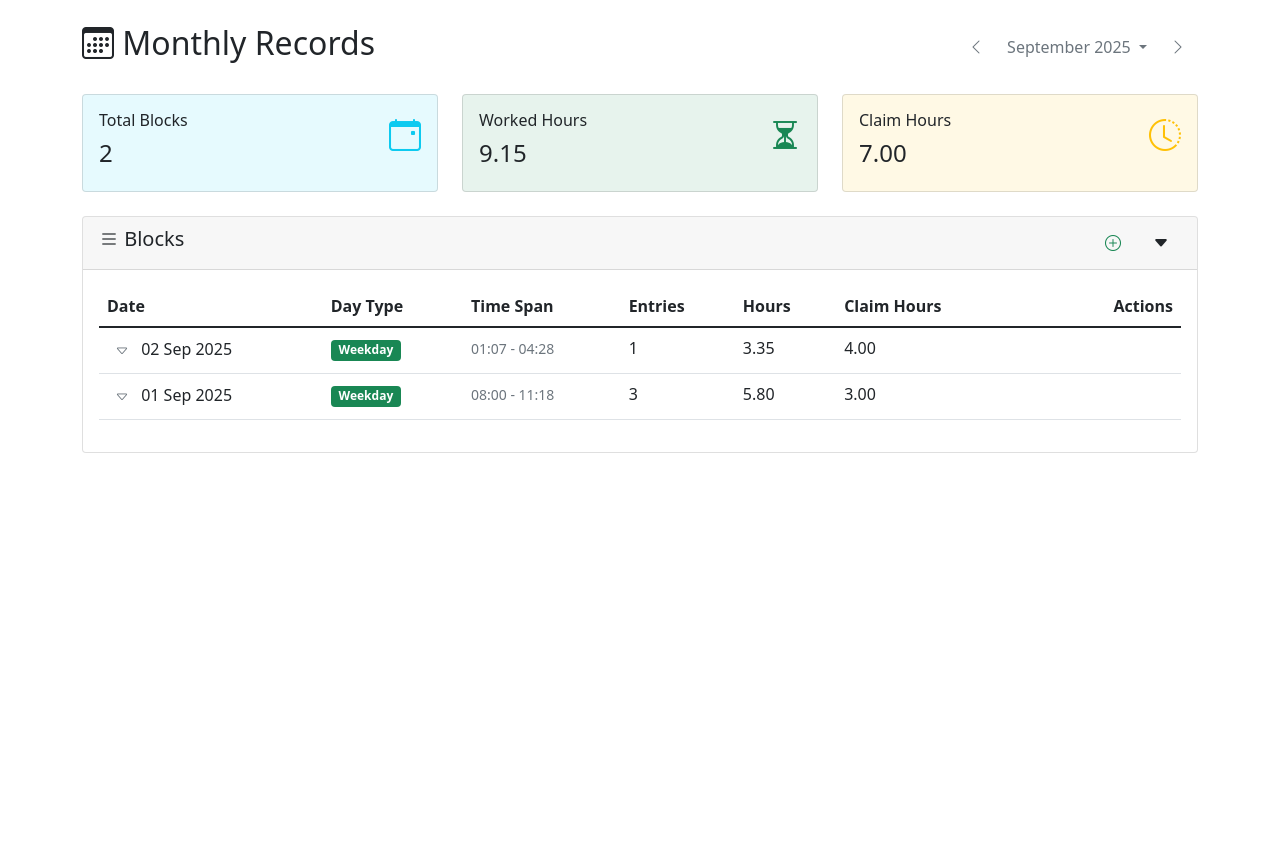
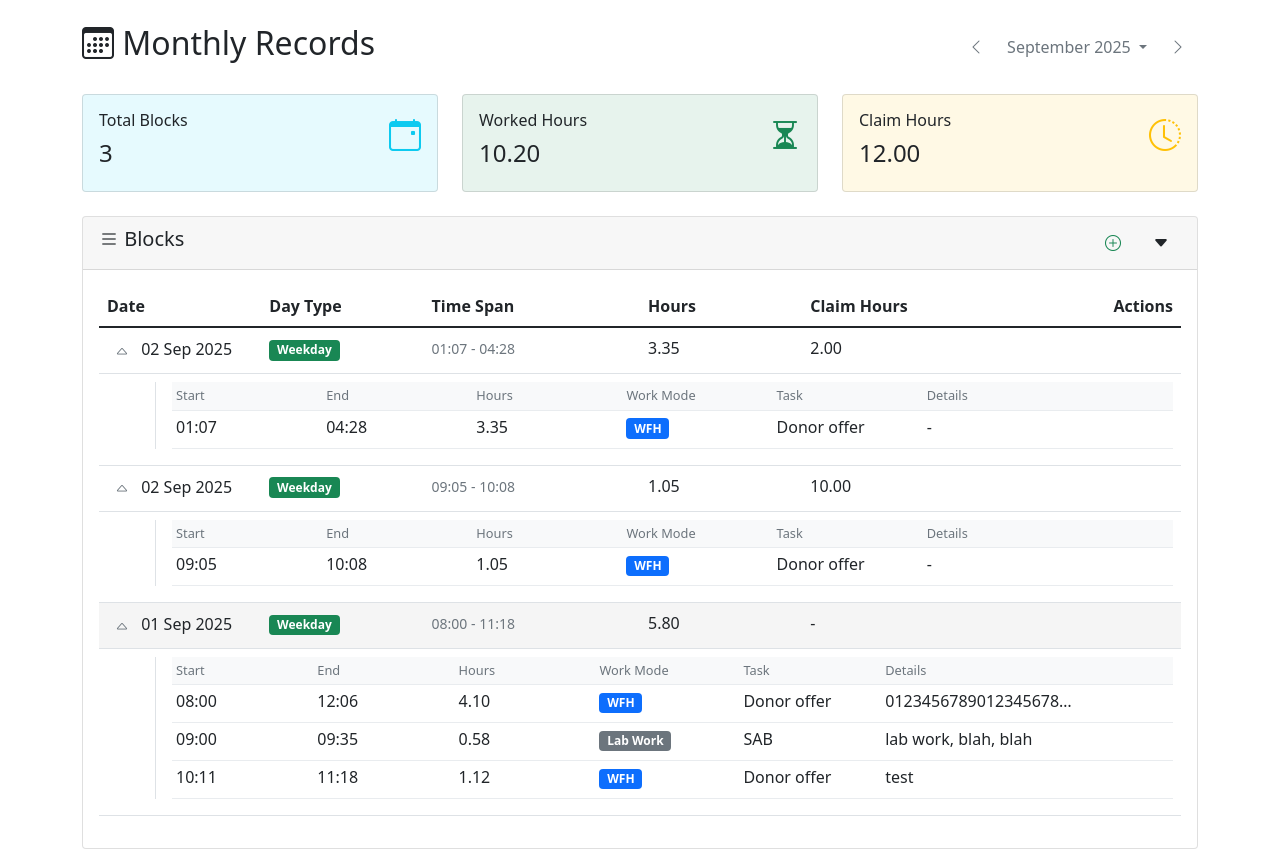
Before and after one commit to machnine/oncall_system, a Django app: page / in a window 1280 px wide. Shown: the part 56-905 px from the top of the page. Before the commit the page ends 509 px from the top, so only its background shows below. Run offline with Django 5.2, Linux system fonts and the light colour scheme; a user stored in the database is signed in; data comes from the database, SQL or seed files in the repository; some libraries are stand-ins or nearby versions.

Commit message:
before converting table to div in dashboard view

```diff
--- a/records/models.py
+++ b/records/models.py
@@ -44,6 +44,7 @@
     staff = models.ForeignKey(OnCallStaff, on_delete=models.CASCADE)
     date = models.DateField()
     day_type = models.CharField(max_length=20, choices=DAY_TYPES, default='Weekday')
+    claim = models.DecimalField(max_digits=5, decimal_places=2, null=True, blank=True, help_text="Total claim hours for this block")
     created = models.DateTimeField(default=timezone.now)
     last_modified = models.DateTimeField(auto_now=True)
 
@@ -80,7 +81,6 @@
     task = models.ForeignKey(Task, on_delete=models.CASCADE)
     detail = models.ForeignKey(Detail, on_delete=models.SET_NULL, null=True, blank=True)
     work_mode = models.ForeignKey(WorkMode, on_delete=models.CASCADE)
-    claim = models.DecimalField(max_digits=5, decimal_places=2, default=0.00)
     created = models.DateTimeField(default=timezone.now)
     last_modified = models.DateTimeField(auto_now=True)
 
--- a/records/templates/records/partials/blocks_table.html
+++ b/records/templates/records/partials/blocks_table.html
@@ -1,15 +1,22 @@
 <div class="card">
     <div class="card-header d-flex justify-content-between align-items-center">
-        <h5><i class="bi bi-list"></i> Blocks</h5>
+        <h5>
+            <i class="bi bi-list"></i> Blocks
+        </h5>
         <div class="d-flex align-items-center">
             {% if not is_admin_view and is_current_month %}
-                <a href="{% url 'add_block' %}" class="btn btn-outline-success border-0" data-bs-toggle="tooltip" title="Add a new block">
+                <a href="{% url 'add_block' %}"
+                   class="btn btn-outline-success border-0"
+                   data-bs-toggle="tooltip"
+                   title="Add a new block">
                     <i class="bi bi-plus-circle"></i>
                 </a>
             {% endif %}
             {% if blocks %}
-                <button id="toggleAllBlocks" class="btn btn-outline-dark border-0 {% if not is_admin_view and is_current_month %}ms-2{% endif %}"
-                        data-bs-toggle="tooltip" title="Expand all blocks">
+                <button id="toggleAllBlocks"
+                        class="btn btn-outline-dark border-0 {% if not is_admin_view and is_current_month %}ms-2{% endif %}"
+                        data-bs-toggle="tooltip"
+                        title="Expand all blocks">
                     <i class="bi bi-caret-down-fill"></i>
                 </button>
             {% endif %}
@@ -21,23 +28,27 @@
                 <table class="table">
                     <thead>
                         <tr>
-                            <th>Date</th>
-                            <th>Day Type</th>
-                            <th>Time Span</th>
-                            <th>Entries</th>
-                            <th>Hours</th>
-                            <th>Claim Hours</th>
-                            {% if not is_admin_view %}
-                                <th class="text-end">Actions</th>
-                            {% endif %}
+                            <th width="15%">Date</th>
+                            <th width="15%">Day Type</th>
+                            <th width="20%">Time Span</th>
+                            <th width="15%">Hours</th>
+                            <th width="15%">Claim Hours</th>
+                            {% if not is_admin_view %}<th class="text-end">Actions</th>{% endif %}
                         </tr>
                     </thead>
                     <tbody>
                         {% for block in blocks %}
-                            <tr>
+                            {% ifchanged block.date %}
+                                {% cycle 'bg-light' '' as date_bg silent %}
+                            {% endifchanged %}
+                            <tr style="background-color: {% if date_bg == 'bg-light' %}transparent{% else %}#f5f5f5{% endif %};">
                                 <td>
-                                    <button class="btn btn-sm btn-outline-secondary border-0" type="button" data-bs-toggle="collapse" data-bs-target="#block-{{ block.id }}" aria-expanded="false">
-                                        <i class="bi bi-caret-down"></i>
+                                    <button class="btn btn-sm btn-outline-secondary border-0"
+                                            type="button"
+                                            data-bs-toggle="collapse"
+                                            data-bs-target="#block-{{ block.id }}"
+                                            aria-expanded="true">
+                                        <i class="bi bi-caret-up"></i>
                                     </button>
                                     {{ block.date|date:"d M Y" }}
                                 </td>
@@ -61,80 +72,94 @@
                                         <span class="text-muted">-</span>
                                     {% endif %}
                                 </td>
-                                <td>{{ block.time_entries.count }}</td>
                                 <td>{{ block.calculated_hours|floatformat:2 }}</td>
-                                <td>{{ block.calculated_claims|floatformat:2 }}</td>
+                                <td>
+                                    {% if block.claim %}
+                                        {{ block.claim|floatformat:2 }}
+                                    {% else %}
+                                        -
+                                    {% endif %}
+                                </td>
                                 {% if not is_admin_view %}
                                     <td class="text-end">
                                         <div class="btn-group block-actions" role="group" style="opacity: 0; transition: opacity 0.2s;">
-                                            <a href="{% url 'add_time_entry' block.id %}" class="btn btn-sm btn-outline-success border-0"
-                                               data-bs-toggle="tooltip" title="Add time entry to this block">
+                                            <a href="{% url 'add_time_entry' block.id %}"
+                                               class="btn btn-sm btn-outline-success border-0"
+                                               data-bs-toggle="tooltip"
+                                               title="Add time entry to this block">
                                                 <i class="bi bi-plus-circle"></i>
                                             </a>
-                                            <a href="{% url 'edit_block' block.id %}" class="btn btn-sm btn-outline-primary border-0"
-                                               data-bs-toggle="tooltip" title="Edit block date and day type">
+                                            <a href="{% url 'edit_block' block.id %}"
+                                               class="btn btn-sm btn-outline-primary border-0"
+                                               data-bs-toggle="tooltip"
+                                               title="Edit block date and day type">
                                                 <i class="bi bi-pencil"></i>
                                             </a>
-                                            <a href="{% url 'delete_block' block.id %}" class="btn btn-sm btn-outline-danger border-0"
-                                               data-bs-toggle="tooltip" title="Delete block and all time entries">
+                                            <a href="{% url 'delete_block' block.id %}"
+                                               class="btn btn-sm btn-outline-danger border-0"
+                                               data-bs-toggle="tooltip"
+                                               title="Delete block and all time entries">
                                                 <i class="bi bi-trash"></i>
                                             </a>
                                         </div>
                                     </td>
                                 {% endif %}
                             </tr>
-                            <tr class="collapse" id="block-{{ block.id }}">
-                                <td colspan="{% if is_admin_view %}6{% else %}7{% endif %}" class="p-0">
+                            <tr class="collapse show" id="block-{{ block.id }}">
+                                <td colspan="{% if is_admin_view %}6{% else %}7{% endif %}" class="pb-3">
                                     {% if block.time_entries.all %}
-                                        <div class="table-responsive" style="margin-left: 3rem; padding-left:1rem; border-left: 1px solid #dee2e6;">
-                                            <table class="table table-sm mb-0">
-                                                <thead class="table-light">
+                                        <div class="table-responsive"
+                                             style="margin-left: 3rem;
+                                                    padding-left:1rem;
+                                                    border-left: 1px solid #dee2e6">
+                                            <table class="table table-sm mb-0 border-0" style="--bs-table-border-width: 1px; --bs-table-border-color: #e9ecef;">
+                                                <thead class="text-muted" style="font-size: 0.8rem; background-color: #f8f9fa; border-bottom: 1px solid #e9ecef !important;">
                                                     <tr>
-                                                        <th style="font-size: 0.8rem;">Start</th>
-                                                        <th style="font-size: 0.8rem;">End</th>
-                                                        <th style="font-size: 0.8rem;">Task</th>
-                                                        <th style="font-size: 0.8rem;">Work Mode</th>
-                                                        <th style="font-size: 0.8rem;">Details</th>
-                                                        <th style="font-size: 0.8rem;">Hours</th>
-                                                        <th style="font-size: 0.8rem;">Claim</th>
+                                                        <td style="width: 15%; border: none;">Start</td>
+                                                        <td style="width: 15%; border: none;">End</td>
+                                                        <td style="width: 15%; border: none;">Hours</td>
+                                                        <td style="width: 15%; border: none;">Work Mode</td>
+                                                        <td style="width: 15%; border: none;">Task</td>
+                                                        <td style="width: 15%; border: none;">Details</td>
                                                         {% if not is_admin_view %}
-                                                            <th></th>
+                                                            <td style="width: 10%; border: none;"></td>
                                                         {% endif %}
                                                     </tr>
                                                 </thead>
-                                                <tbody>
+                                                <tbody style="border-top: 1px solid #e9ecef !important;">
                                                     {% for entry in block.time_entries.all %}
-                                                        <tr>
-                                                            <td>{{ entry.time_started|time:"H:i" }}</td>
-                                                            <td>{{ entry.time_ended|time:"H:i" }}</td>
-                                                            <td>{{ entry.task.name }}</td>
-                                                            <td>
+                                                        <tr style="border-bottom: 1px solid #e9ecef;">
+                                                            <td style="border-top: 1px solid #e9ecef;">{{ entry.time_started|time:"H:i" }}</td>
+                                                            <td style="border-top: 1px solid #e9ecef;">{{ entry.time_ended|time:"H:i" }}</td>
+                                                            <td style="border-top: 1px solid #e9ecef;">{{ entry.hours|floatformat:2 }}</td>
+                                                            <td style="border-top: 1px solid #e9ecef;">
                                                                 {% if entry.work_mode.name == 'WFH' %}
                                                                     <span class="badge bg-primary">{{ entry.work_mode.name }}</span>
                                                                 {% else %}
                                                                     <span class="badge bg-secondary">{{ entry.work_mode.name }}</span>
                                                                 {% endif %}
                                                             </td>
-                                                            <td>
+                                                            <td style="border-top: 1px solid #e9ecef;">{{ entry.task.name }}</td>
+                                                            <td style="border-top: 1px solid #e9ecef;">
                                                                 {% if entry.detail %}
-                                                                    <span title="{{ entry.detail.text }}" data-bs-toggle="tooltip">
-                                                                        {{ entry.detail.text|truncatechars:20 }}
-                                                                    </span>
+                                                                    <span title="{{ entry.detail.text }}" data-bs-toggle="tooltip">{{ entry.detail.text|truncatechars:20 }}</span>
                                                                 {% else %}
                                                                     -
                                                                 {% endif %}
                                                             </td>
-                                                            <td><strong>{{ entry.hours|floatformat:2 }}</strong></td>
-                                                            <td><strong>{% if entry.claim %}{{ entry.claim|floatformat:2 }}{% endif %}</strong></td>
                                                             {% if not is_admin_view %}
-                                                                <td class="text-end">
+                                                                <td class="text-end" style="border-top: 1px solid #e9ecef;">
                                                                     <div class="btn-group entry-actions" role="group" style="opacity: 0; transition: opacity 0.2s;">
-                                                                        <a href="{% url 'edit_time_entry' entry.id %}" class="btn btn-sm btn-outline-primary border-0"
-                                                                           data-bs-toggle="tooltip" title="Edit this time entry">
+                                                                        <a href="{% url 'edit_time_entry' entry.id %}"
+                                                                           class="btn btn-sm btn-outline-primary border-0"
+                                                                           data-bs-toggle="tooltip"
+                                                                           title="Edit this time entry">
                                                                             <i class="bi bi-pencil"></i>
                                                                         </a>
-                                                                        <a href="{% url 'delete_time_entry' entry.id %}" class="btn btn-sm btn-outline-danger border-0"
-                                                                           data-bs-toggle="tooltip" title="Delete this time entry">
+                                                                        <a href="{% url 'delete_time_entry' entry.id %}"
+                                                                           class="btn btn-sm btn-outline-danger border-0"
+                                                                           data-bs-toggle="tooltip"
+                                                                           title="Delete this time entry">
                                                                             <i class="bi bi-trash"></i>
                                                                         </a>
                                                                     </div>
@@ -146,7 +171,10 @@
                                             </table>
                                         </div>
                                     {% else %}
-                                        <div class="p-3 text-center text-muted" style="margin-left: 2rem; border-left: 1px solid #dee2e6; background-color: #f8f9fa;">
+                                        <div class="p-3 text-center text-muted"
+                                             style="margin-left: 2rem;
+                                                    border-left: 1px solid #dee2e6;
+                                                    background-color: #f8f9fa">
                                             <i class="bi bi-clock-history"></i>
                                             {% if is_admin_view %}
                                                 No time entries for this block.
@@ -166,7 +194,9 @@
                 <i class="bi bi-calendar-x" style="font-size: 3rem; color: #ccc;"></i>
                 {% if is_admin_view %}
                     <h5 class="mt-3 text-muted">No blocks recorded for this month</h5>
-                    <p class="text-muted">{{ staff.user.get_full_name|default:staff.user.username }} has not recorded any blocks for {{ current_month }}</p>
+                    <p class="text-muted">
+                        {{ staff.user.get_full_name|default:staff.user.username }} has not recorded any blocks for {{ current_month }}
+                    </p>
                 {% else %}
                     <h5 class="mt-3 text-muted">No blocks recorded for this month</h5>
                     <p class="text-muted">Start by adding your first block</p>
--- a/records/views.py
+++ b/records/views.py
@@ -5,7 +5,7 @@
 from django.urls import reverse
 from datetime import datetime, date
 from .models import OnCallStaff, Block, TimeEntry, WorkMode, Task, Detail
-from .forms import BlockForm, TimeEntryForm
+from .forms import BlockForm, BlockEditForm, TimeEntryForm
 from .utils.decorators import require_oncall_staff, require_staff_permission
 from .utils.date_helpers import get_month_date_range, build_month_context, get_safe_month_year_from_request
 
@@ -35,7 +35,6 @@
     # Add calculated totals to each block
     for block in blocks:
         block.calculated_hours = sum(entry.hours for entry in block.time_entries.all())
-        block.calculated_claims = sum(entry.claim for entry in block.time_entries.all())
 
     # Calculate totals
     total_hours = sum(
@@ -43,8 +42,7 @@
         for block in blocks
     )
     total_claims = sum(
-        sum(entry.claim for entry in block.time_entries.all())
-        for block in blocks
+        block.claim for block in blocks if block.claim
     )
 
     # Build month context using utility function
@@ -157,13 +155,13 @@
     block = get_object_or_404(Block, id=block_id, staff=staff)
 
     if request.method == 'POST':
-        form = BlockForm(request.POST, instance=block)
+        form = BlockEditForm(request.POST, instance=block)
         if form.is_valid():
             updated_block = form.save()
             messages.success(request, 'Block updated successfully!')
             return redirect(get_dashboard_url_with_date(updated_block.date))
     else:
-        form = BlockForm(instance=block)
+        form = BlockEditForm(instance=block)
 
     return render(request, 'records/edit_block.html', {
         'form': form,
@@ -219,7 +217,7 @@
 
             for block in blocks:
                 block_hours = sum(entry.hours for entry in block.time_entries.all())
-                block_claims = sum(entry.claim for entry in block.time_entries.all())
+                block_claims = block.claim if block.claim else 0
                 totals[block.day_type]['hours'] += block_hours
                 totals[block.day_type]['claims'] += block_claims
 
@@ -292,7 +290,7 @@
             }
 
             for block in blocks:
-                block_claims = sum(entry.claim for entry in block.time_entries.all())
+                block_claims = block.claim if block.claim else 0
                 totals[block.day_type]['claims'] += block_claims
 
             total_claims = sum(t['claims'] for t in totals.values())
@@ -366,7 +364,6 @@
     # Add calculated totals to each block
     for block in blocks:
         block.calculated_hours = sum(entry.hours for entry in block.time_entries.all())
-        block.calculated_claims = sum(entry.claim for entry in block.time_entries.all())
 
     # Calculate totals
     total_hours = sum(
@@ -374,8 +371,7 @@
         for block in blocks
     )
     total_claims = sum(
-        sum(entry.claim for entry in block.time_entries.all())
-        for block in blocks
+        block.claim for block in blocks if block.claim
     )
 
     # Build month context using utility function
```
Also changed, not shown: records/admin.py (+6 -6 lines), records/forms.py (+73 -2 lines), records/templates/records/edit_block.html (+23 -31 lines), records/templates/records/time_entry_base.html (+0 -62 lines), db.sqlite3, records/migrations/0005_block_claim.py (added), records/migrations/0006_remove_timeentry_claim.py (added).
